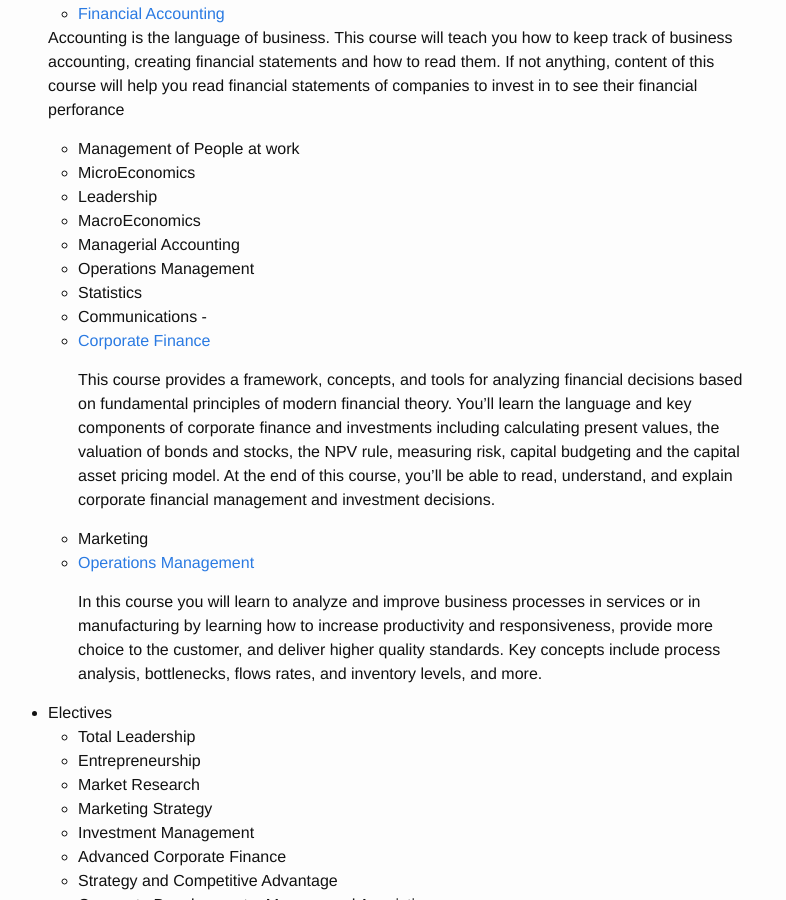
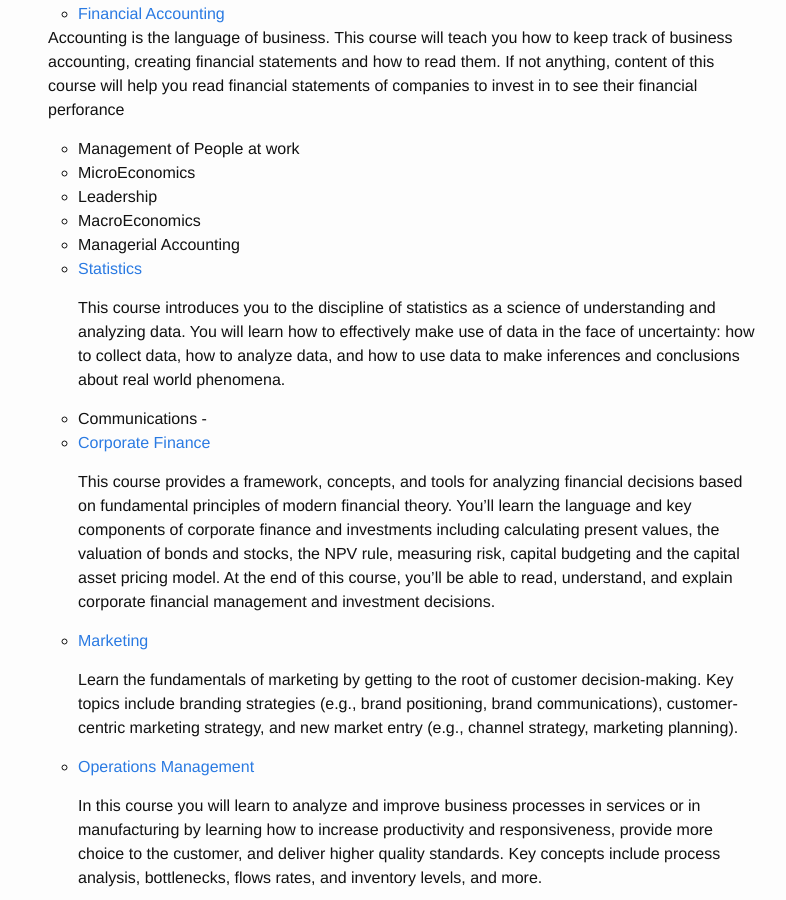
Before and after one commit to arulk/arulk.github.io, a Jekyll site: the page built from _posts/2015-03-23-get-mba-level-education-without-going-to-the-business-school.markdown, in a window 1280 px wide and 900 px high, scrolled down 846 px. Shown: the whole window, without its empty margins (252-1038 px from the left). Built offline with Jekyll 4.4.1, drawn with Linux system fonts in a browser that asks for light colours; comment, search, counter and statistics services are not loaded.

Commit message:
Add more courses to MBA course blog

```diff
--- a/_posts/2015-03-23-get-mba-level-education-without-going-to-the-business-school.markdown
+++ b/_posts/2015-03-23-get-mba-level-education-without-going-to-the-business-school.markdown
@@ -29,15 +29,19 @@ I am going to update this blog with the appropriate course for each of the subje
     - Leadership
     - MacroEconomics
     - Managerial Accounting
-    - Operations Management
-    - Statistics
+    - [Statistics][9b3d8574]
+
+      This course introduces you to the discipline of statistics as a science of understanding and analyzing data. You will learn how to effectively make use of data in the face of uncertainty: how to collect data, how to analyze data, and how to use data to make inferences and conclusions about real world phenomena.
     - Communications
     -
     - [Corporate Finance][ec8396cd]
 
       This course provides a framework, concepts, and tools for analyzing financial decisions based on fundamental principles of modern financial theory. You’ll learn the language and key components of corporate finance and investments including calculating present values, the valuation of bonds and stocks, the NPV rule, measuring risk, capital budgeting and the capital asset pricing model. At the end of this course, you’ll be able to read, understand, and explain corporate financial management and investment decisions.
 
-    - Marketing
+    - [Marketing][42a3473f]
+
+      Learn the fundamentals of marketing by getting to the root of customer decision-making. Key topics include branding strategies (e.g., brand positioning, brand communications), customer-centric marketing strategy, and new market entry (e.g., channel strategy, marketing planning).
+
     - [Operations Management][d2d655f1]
 
       In this course you will learn to analyze and improve business processes in services or in manufacturing by learning how to increase productivity and responsiveness, provide more choice to the customer, and deliver higher quality standards. Key concepts include process analysis, bottlenecks, flows rates, and inventory levels, and more.
@@ -73,9 +77,12 @@ I am going to update this blog with the appropriate course for each of the subje
   - Problems in Financial Reporting
 
 
+  [9b3d8574]: https://www.coursera.org/course/statistics "Statistics"
+
+
   [d2d655f1]: https://www.coursera.org/course/whartonoperations "Operations Management"
 
-
+  [42a3473f]: https://www.coursera.org/course/whartonmarketing "Marketing"
   [ec8396cd]: https://www.coursera.org/course/whartonfinance "Corporate Finance"
 
   [b83b6ff7]: https://www.coursera.org/course/whartonaccounting "Financial Accounting"
```
